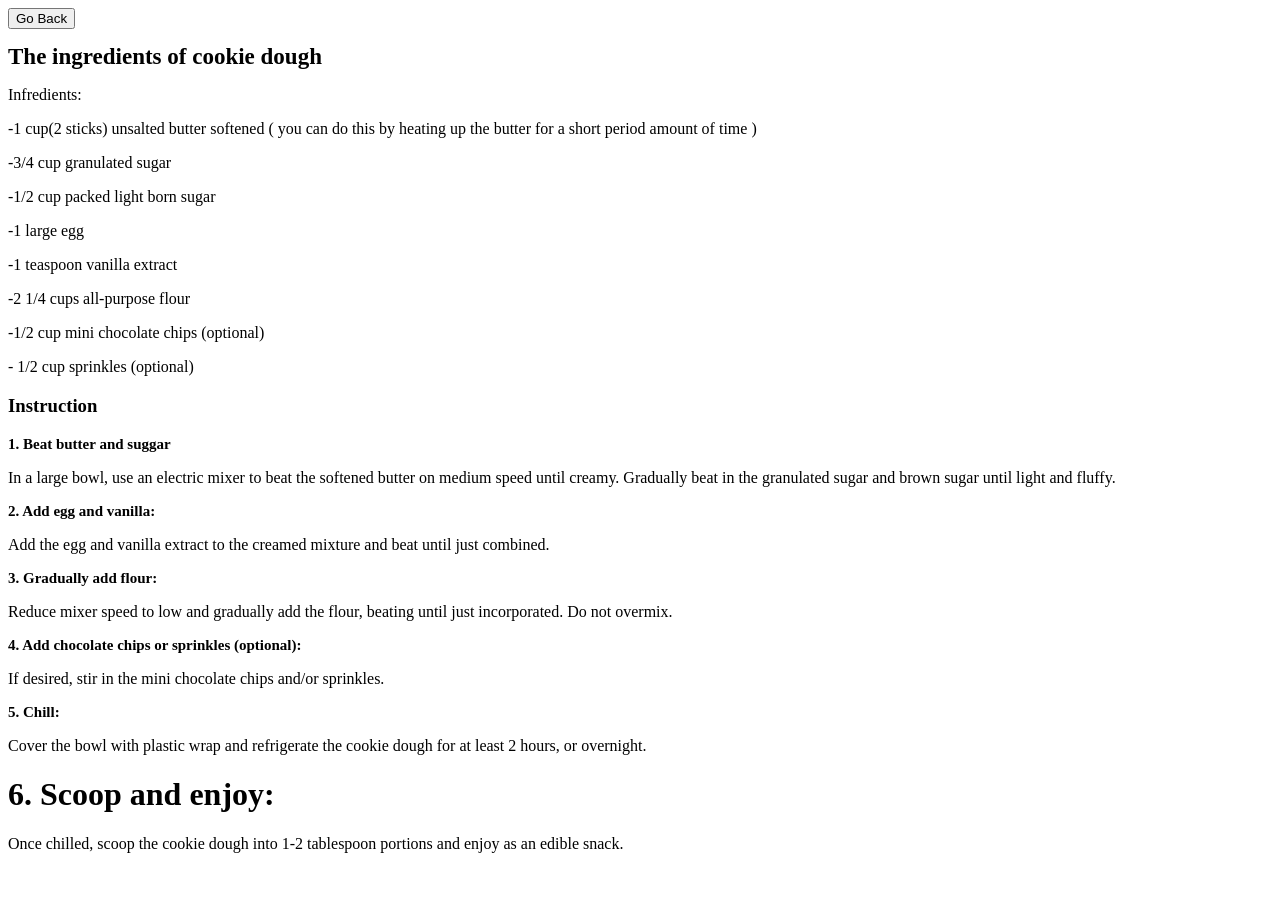
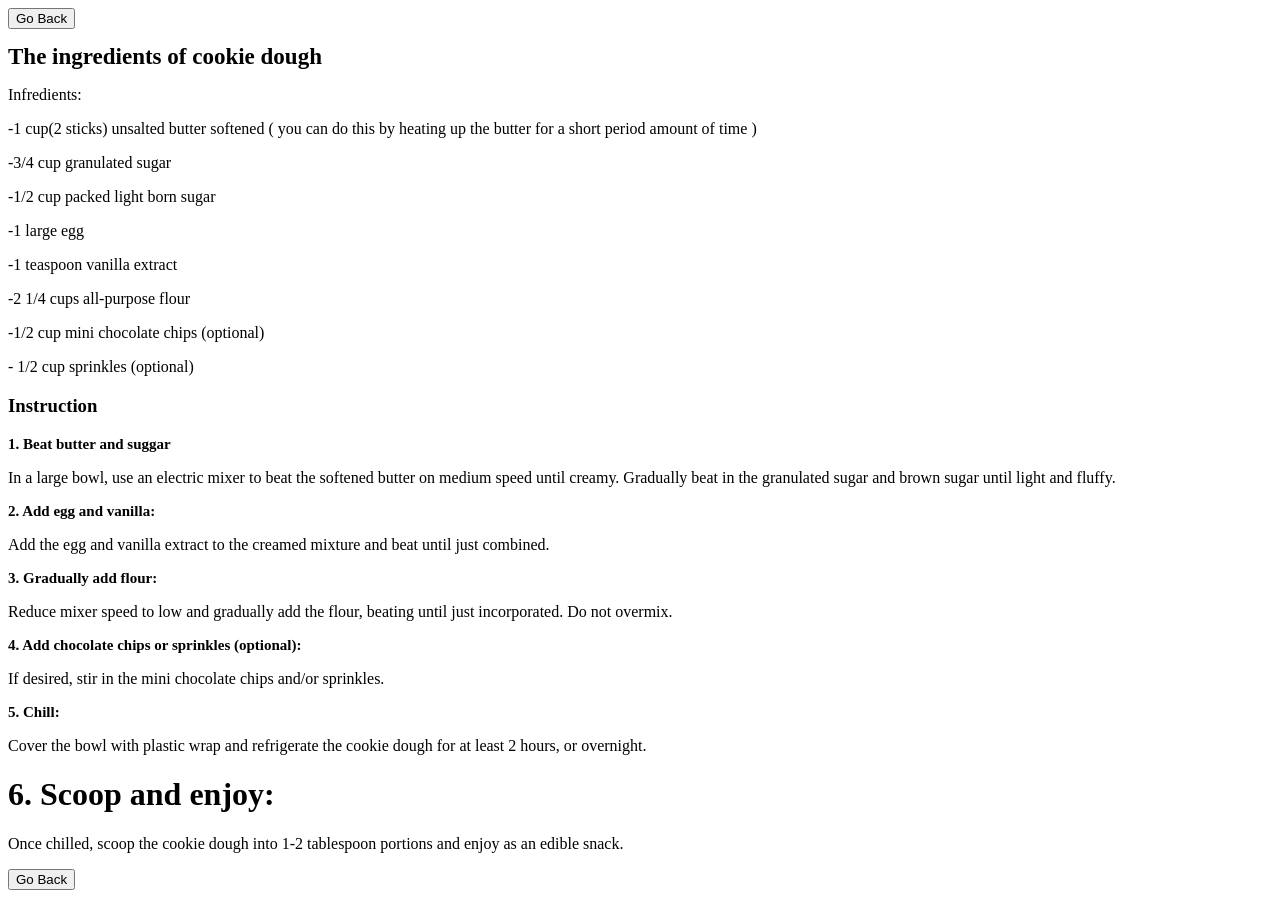
Before and after one commit to Matroom12/how-to-cook-, a plain HTML site: page page2.html in a window 1280 px wide. Before the commit the page ends 869 px from the top, so only its background shows below. Drawn offline with Linux system fonts and the light colour scheme.

Commit message:
Update page2.html

```diff
--- a/page2.html
+++ b/page2.html
@@ -41,6 +41,7 @@
 
 <h1 style= "font-size: 15px:">6. Scoop and enjoy:</h1>
  <p>Once chilled, scoop the cookie dough into 1-2 tablespoon portions and enjoy as an edible snack.</p>
-</p>
+
+       <button onclick="goBack()">Go Back</button>
   </body>
 </html>
```
